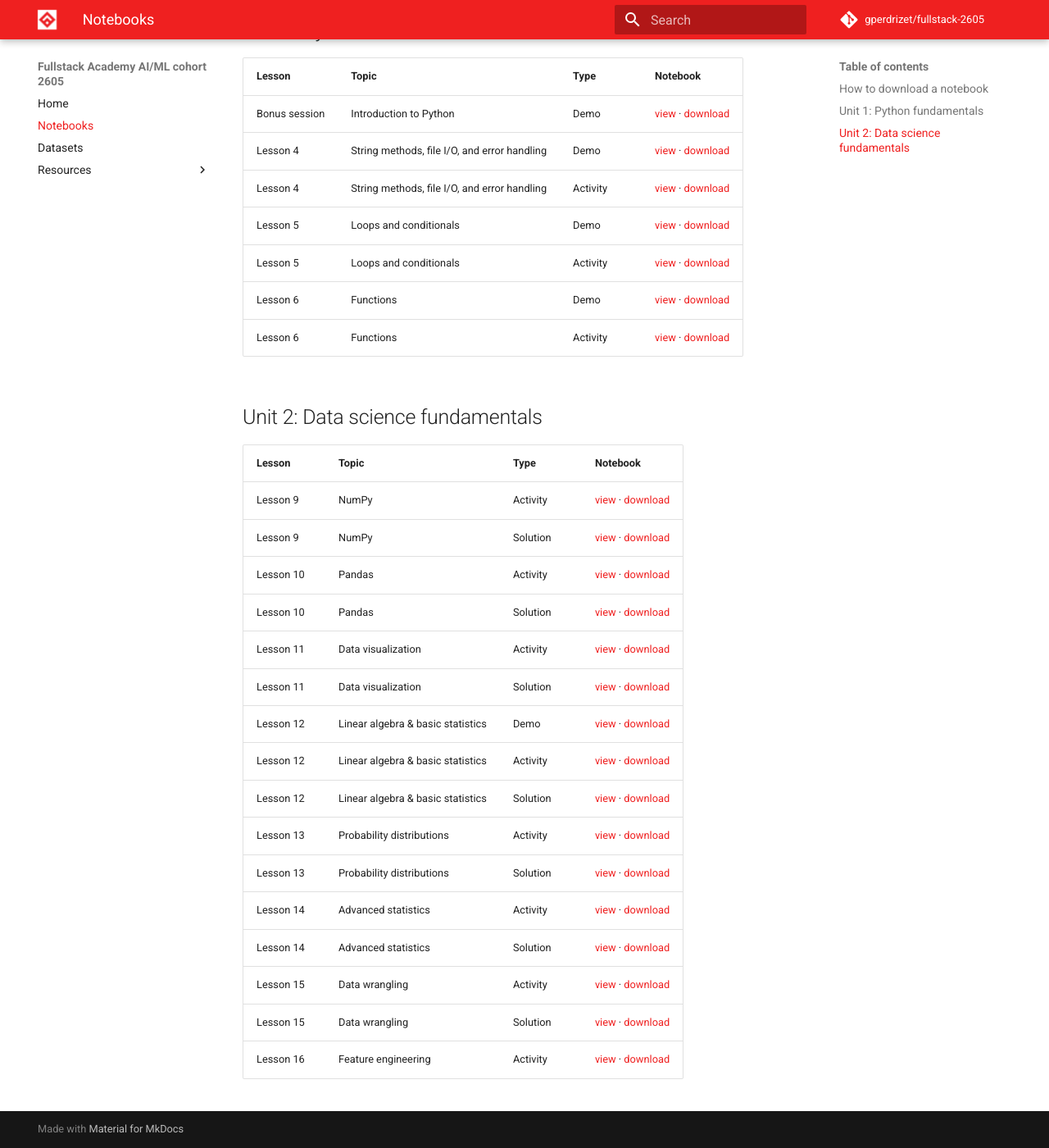
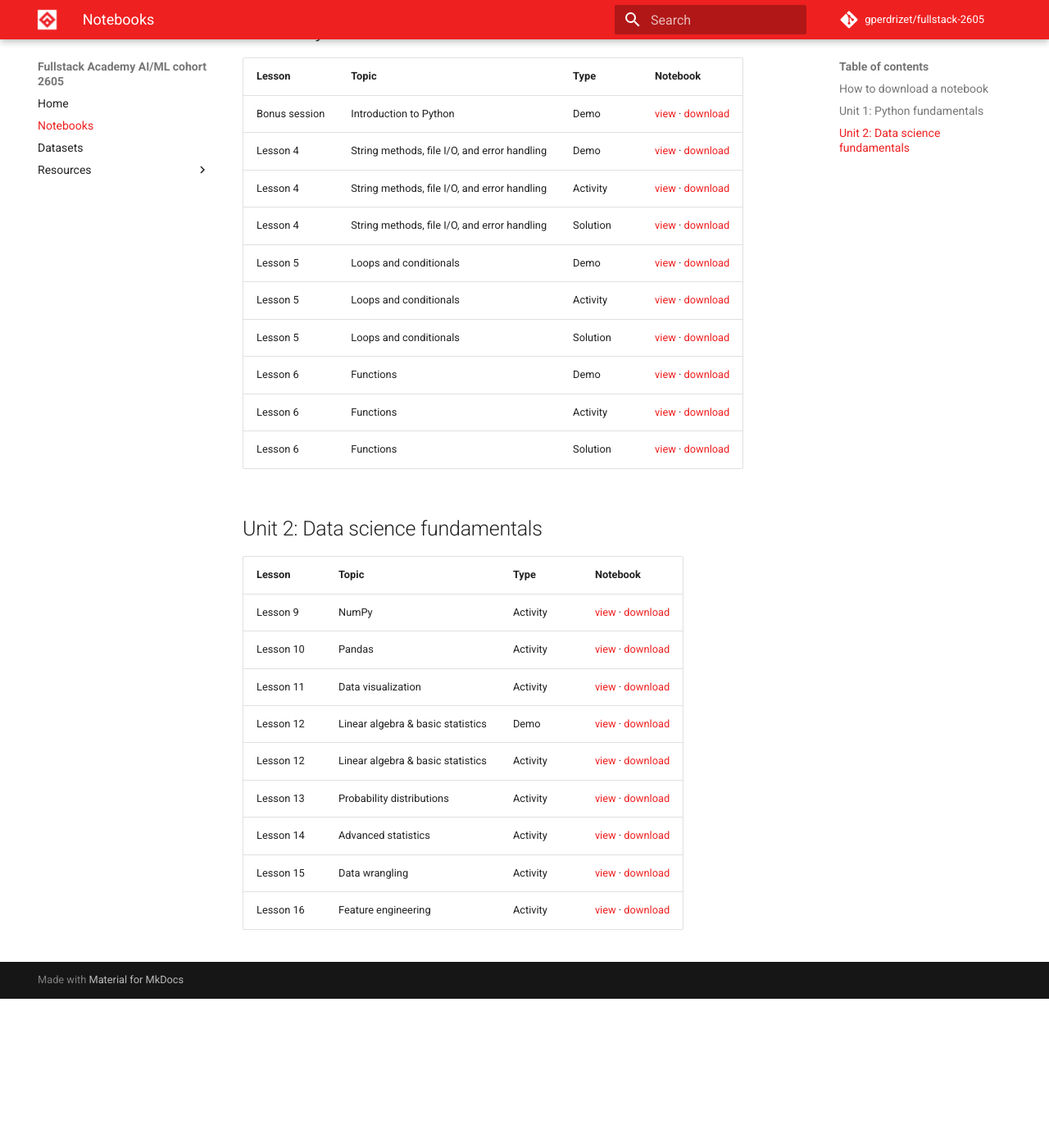
Before and after one commit to gperdrizet/fullstack-2605, an MkDocs documentation site: the page built from docs/notebooks.md, in a window 1280 px wide and 1400 px high, scrolled down 352 px. Shown: the whole window at 82% size. Built offline with MkDocs 1.6.1 and Material for MkDocs 9.7.7, drawn with Linux system fonts in a browser that asks for light colours; comment, search, counter and statistics services are not loaded; after the commit the page ends 1570 px from its top, so only the background shows below that.

Commit message:
Fix notebooks page: add unit-1 solutions, remove unit-2 solution links

```diff
--- a/docs/notebooks.md
+++ b/docs/notebooks.md
@@ -14,28 +14,24 @@ Click **view** to open the notebook on GitHub first.
 | Bonus session | Introduction to Python | Demo | [view](https://github.com/gperdrizet/fullstack-2605/blob/main/bonus-session/intro-to-python.ipynb){:target="_blank"} · [download](https://raw.githubusercontent.com/gperdrizet/fullstack-2605/main/bonus-session/intro-to-python.ipynb){:.download-link} |
 | Lesson 4 | String methods, file I/O, and error handling | Demo | [view](https://github.com/gperdrizet/fullstack-2605/blob/main/unit-1/lesson-4/lesson-04-demo.ipynb){:target="_blank"} · [download](https://raw.githubusercontent.com/gperdrizet/fullstack-2605/main/unit-1/lesson-4/lesson-04-demo.ipynb){:.download-link} |
 | Lesson 4 | String methods, file I/O, and error handling | Activity | [view](https://github.com/gperdrizet/fullstack-2605/blob/main/unit-1/lesson-4/lesson-04-activity.ipynb){:target="_blank"} · [download](https://raw.githubusercontent.com/gperdrizet/fullstack-2605/main/unit-1/lesson-4/lesson-04-activity.ipynb){:.download-link} |
+| Lesson 4 | String methods, file I/O, and error handling | Solution | [view](https://github.com/gperdrizet/fullstack-2605/blob/main/unit-1/lesson-4/lesson-04-activity-solution.ipynb){:target="_blank"} · [download](https://raw.githubusercontent.com/gperdrizet/fullstack-2605/main/unit-1/lesson-4/lesson-04-activity-solution.ipynb){:.download-link} |
 | Lesson 5 | Loops and conditionals | Demo | [view](https://github.com/gperdrizet/fullstack-2605/blob/main/unit-1/lesson-5/lesson-05-demo.ipynb){:target="_blank"} · [download](https://raw.githubusercontent.com/gperdrizet/fullstack-2605/main/unit-1/lesson-5/lesson-05-demo.ipynb){:.download-link} |
 | Lesson 5 | Loops and conditionals | Activity | [view](https://github.com/gperdrizet/fullstack-2605/blob/main/unit-1/lesson-5/lesson-05-activity.ipynb){:target="_blank"} · [download](https://raw.githubusercontent.com/gperdrizet/fullstack-2605/main/unit-1/lesson-5/lesson-05-activity.ipynb){:.download-link} |
+| Lesson 5 | Loops and conditionals | Solution | [view](https://github.com/gperdrizet/fullstack-2605/blob/main/unit-1/lesson-5/lesson-05-activity-solution.ipynb){:target="_blank"} · [download](https://raw.githubusercontent.com/gperdrizet/fullstack-2605/main/unit-1/lesson-5/lesson-05-activity-solution.ipynb){:.download-link} |
 | Lesson 6 | Functions | Demo | [view](https://github.com/gperdrizet/fullstack-2605/blob/main/unit-1/lesson-6/lesson-06-demo.ipynb){:target="_blank"} · [download](https://raw.githubusercontent.com/gperdrizet/fullstack-2605/main/unit-1/lesson-6/lesson-06-demo.ipynb){:.download-link} |
 | Lesson 6 | Functions | Activity | [view](https://github.com/gperdrizet/fullstack-2605/blob/main/unit-1/lesson-6/lesson-06-activity.ipynb){:target="_blank"} · [download](https://raw.githubusercontent.com/gperdrizet/fullstack-2605/main/unit-1/lesson-6/lesson-06-activity.ipynb){:.download-link} |
+| Lesson 6 | Functions | Solution | [view](https://github.com/gperdrizet/fullstack-2605/blob/main/unit-1/lesson-6/lesson-06-activity-solution.ipynb){:target="_blank"} · [download](https://raw.githubusercontent.com/gperdrizet/fullstack-2605/main/unit-1/lesson-6/lesson-06-activity-solution.ipynb){:.download-link} |
 
 ## Unit 2: Data science fundamentals
 
 | Lesson | Topic | Type | Notebook |
 |--------|-------|------|----------|
 | Lesson 9 | NumPy | Activity | [view](https://github.com/gperdrizet/fullstack-2605/blob/main/unit-2/lesson-09/lesson-09-activity.ipynb){:target="_blank"} · [download](https://raw.githubusercontent.com/gperdrizet/fullstack-2605/main/unit-2/lesson-09/lesson-09-activity.ipynb){:.download-link} |
-| Lesson 9 | NumPy | Solution | [view](https://github.com/gperdrizet/fullstack-2605/blob/main/unit-2/lesson-09/lesson-09-activity-solution.ipynb){:target="_blank"} · [download](https://raw.githubusercontent.com/gperdrizet/fullstack-2605/main/unit-2/lesson-09/lesson-09-activity-solution.ipynb){:.download-link} |
 | Lesson 10 | Pandas | Activity | [view](https://github.com/gperdrizet/fullstack-2605/blob/main/unit-2/lesson-10/lesson-10-activity.ipynb){:target="_blank"} · [download](https://raw.githubusercontent.com/gperdrizet/fullstack-2605/main/unit-2/lesson-10/lesson-10-activity.ipynb){:.download-link} |
-| Lesson 10 | Pandas | Solution | [view](https://github.com/gperdrizet/fullstack-2605/blob/main/unit-2/lesson-10/lesson-10-activity-solution.ipynb){:target="_blank"} · [download](https://raw.githubusercontent.com/gperdrizet/fullstack-2605/main/unit-2/lesson-10/lesson-10-activity-solution.ipynb){:.download-link} |
 | Lesson 11 | Data visualization | Activity | [view](https://github.com/gperdrizet/fullstack-2605/blob/main/unit-2/lesson-11/lesson-11-activity.ipynb){:target="_blank"} · [download](https://raw.githubusercontent.com/gperdrizet/fullstack-2605/main/unit-2/lesson-11/lesson-11-activity.ipynb){:.download-link} |
-| Lesson 11 | Data visualization | Solution | [view](https://github.com/gperdrizet/fullstack-2605/blob/main/unit-2/lesson-11/lesson-11-activity-solution.ipynb){:target="_blank"} · [download](https://raw.githubusercontent.com/gperdrizet/fullstack-2605/main/unit-2/lesson-11/lesson-11-activity-solution.ipynb){:.download-link} |
 | Lesson 12 | Linear algebra & basic statistics | Demo | [view](https://github.com/gperdrizet/fullstack-2605/blob/main/unit-2/lesson-12/lesson-12-demo.ipynb){:target="_blank"} · [download](https://raw.githubusercontent.com/gperdrizet/fullstack-2605/main/unit-2/lesson-12/lesson-12-demo.ipynb){:.download-link} |
 | Lesson 12 | Linear algebra & basic statistics | Activity | [view](https://github.com/gperdrizet/fullstack-2605/blob/main/unit-2/lesson-12/lesson-12-activity.ipynb){:target="_blank"} · [download](https://raw.githubusercontent.com/gperdrizet/fullstack-2605/main/unit-2/lesson-12/lesson-12-activity.ipynb){:.download-link} |
-| Lesson 12 | Linear algebra & basic statistics | Solution | [view](https://github.com/gperdrizet/fullstack-2605/blob/main/unit-2/lesson-12/lesson-12-activity-solution.ipynb){:target="_blank"} · [download](https://raw.githubusercontent.com/gperdrizet/fullstack-2605/main/unit-2/lesson-12/lesson-12-activity-solution.ipynb){:.download-link} |
 | Lesson 13 | Probability distributions | Activity | [view](https://github.com/gperdrizet/fullstack-2605/blob/main/unit-2/lesson-13/lesson-13-activity.ipynb){:target="_blank"} · [download](https://raw.githubusercontent.com/gperdrizet/fullstack-2605/main/unit-2/lesson-13/lesson-13-activity.ipynb){:.download-link} |
-| Lesson 13 | Probability distributions | Solution | [view](https://github.com/gperdrizet/fullstack-2605/blob/main/unit-2/lesson-13/lesson-13-activity-solution.ipynb){:target="_blank"} · [download](https://raw.githubusercontent.com/gperdrizet/fullstack-2605/main/unit-2/lesson-13/lesson-13-activity-solution.ipynb){:.download-link} |
 | Lesson 14 | Advanced statistics | Activity | [view](https://github.com/gperdrizet/fullstack-2605/blob/main/unit-2/lesson-14/lesson-14-activity.ipynb){:target="_blank"} · [download](https://raw.githubusercontent.com/gperdrizet/fullstack-2605/main/unit-2/lesson-14/lesson-14-activity.ipynb){:.download-link} |
-| Lesson 14 | Advanced statistics | Solution | [view](https://github.com/gperdrizet/fullstack-2605/blob/main/unit-2/lesson-14/lesson-14-activity-solution.ipynb){:target="_blank"} · [download](https://raw.githubusercontent.com/gperdrizet/fullstack-2605/main/unit-2/lesson-14/lesson-14-activity-solution.ipynb){:.download-link} |
 | Lesson 15 | Data wrangling | Activity | [view](https://github.com/gperdrizet/fullstack-2605/blob/main/unit-2/lesson-15/lesson-15-activity.ipynb){:target="_blank"} · [download](https://raw.githubusercontent.com/gperdrizet/fullstack-2605/main/unit-2/lesson-15/lesson-15-activity.ipynb){:.download-link} |
-| Lesson 15 | Data wrangling | Solution | [view](https://github.com/gperdrizet/fullstack-2605/blob/main/unit-2/lesson-15/lesson-15-activity-solution.ipynb){:target="_blank"} · [download](https://raw.githubusercontent.com/gperdrizet/fullstack-2605/main/unit-2/lesson-15/lesson-15-activity-solution.ipynb){:.download-link} |
 | Lesson 16 | Feature engineering | Activity | [view](https://github.com/gperdrizet/fullstack-2605/blob/main/unit-2/lesson-16/lesson-16-activity.ipynb){:target="_blank"} · [download](https://raw.githubusercontent.com/gperdrizet/fullstack-2605/main/unit-2/lesson-16/lesson-16-activity.ipynb){:.download-link} |
```
